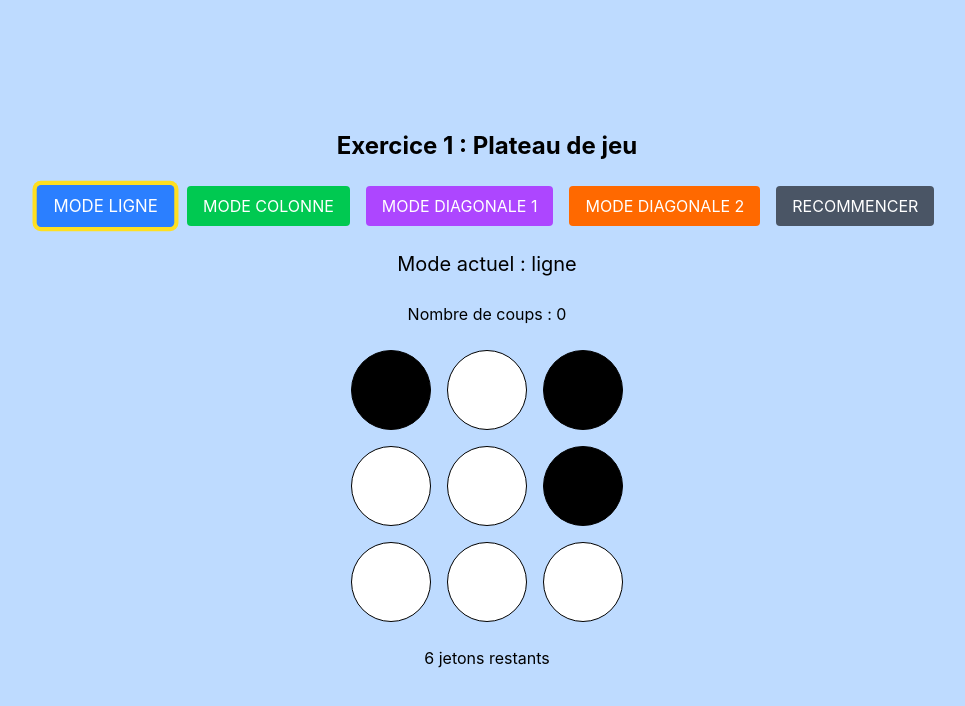
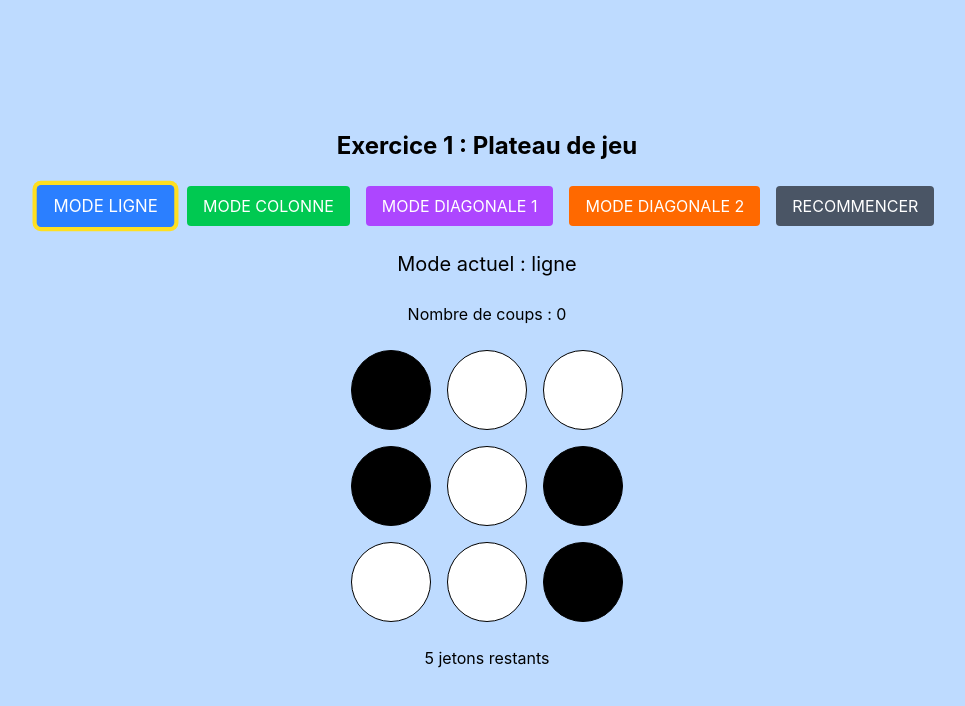
Before and after one commit to hugohausammann/TM_hugo, a Vue app in the folder TM_hugo/: page / in a window 1280 px wide. Shown: the top 706 px of the page, without its empty margins (153-1118 px from the left). Built offline with nearby package versions, Linux system fonts and the light colour scheme.

Commit message:
Ajout du son a la victoire

```diff
--- a/TM_hugo/src/components/exercice1.vue
+++ b/TM_hugo/src/components/exercice1.vue
@@ -7,11 +7,13 @@ const coups = ref(0);
 
 const victoire = ref(false);
 
-const plateau = ref([
-  [true, false, true],
-  [false, false, true],
-  [false, false, false]
-]);
+const ligne = [
+  Math.random() < 0.5,
+  Math.random() < 0.5,
+  Math.random() < 0.5
+];
+
+const plateau = ref(genererPlateau());
 
 const jetons_restants = computed(() => {
   let count = 0;
@@ -27,12 +29,28 @@ const jetons_restants = computed(() => {
 
 const hover = ref<{ i: number, j: number } | null>(null);
 
+const sonVictoire = new Audio('/son/victoire.mp3');
+
+function genererPlateau() {return [
+  [
+    Math.random() > 0.5,
+    Math.random() > 0.5,
+    Math.random() > 0.5
+  ],
+  [
+    Math.random() > 0.5,
+    Math.random() > 0.5,
+    Math.random() > 0.5
+  ],
+  [
+    Math.random() > 0.5,
+    Math.random() > 0.5,
+    Math.random() > 0.5
+  ]
+];}
+
 function recommencer() {
-  plateau.value = [
-    [true, false, true],
-    [false, false, true],
-    [false, false, false]
-  ];
+  plateau.value = genererPlateau();
   coups.value = 0;
   victoire.value = false;
 }
@@ -104,6 +122,8 @@ function gererClick(i: number, j: number) {
 
   } if (verifierVictoire()) {
     victoire.value = true;
+    sonVictoire.currentTime = 0;
+    sonVictoire.play();
 
   } coups.value++;
 }
```
Also changed, not shown: 1 other file (tests, documents, lock files or other folders).
